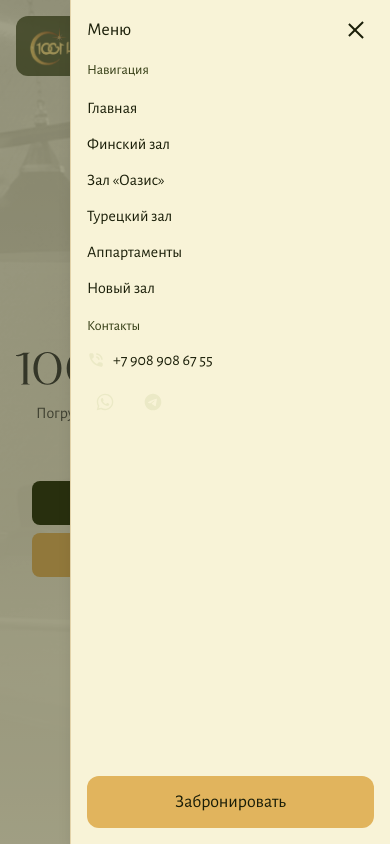
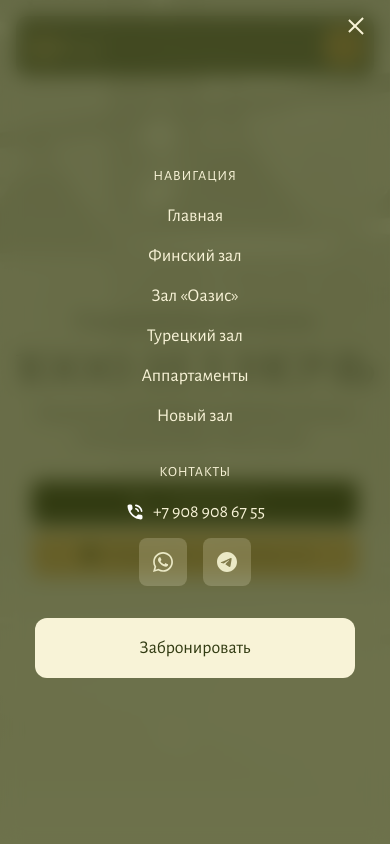
Before and after one commit to Purks1337/sasauni, a Next.js app: page / in a window 390 px wide. Both pictures are taken after a click on the button "Открыть меню". Shown: the top 844 px of the page. Built offline with nearby package versions, Linux system fonts and the light colour scheme.

Commit message:
white theme

```diff
--- a/src/widgets/header/ui/mobile-menu.tsx
+++ b/src/widgets/header/ui/mobile-menu.tsx
@@ -26,63 +26,61 @@ export function MobileMenu() {
       </button>
 
       {mounted && isMenuOpen && createPortal(
-        <>
-          <button
-            aria-label="Закрыть меню"
-            onClick={closeMenu}
-            className="lg:hidden fixed inset-0 z-[100] bg-[#1A1E08]/40"
-          />
-          <div className="lg:hidden fixed right-0 top-0 z-[110] h-full w-80 max-w-[85%] sm:max-w-[80%] bg-[#F8F3D7] border-l border-[#E2D2A9] p-4 sm:p-5 flex flex-col gap-4 sm:gap-6 shadow-lg">
-            <div className="flex items-center justify-between">
-              <span className="text-[#1A1E08] text-lg">Меню</span>
+        <div className="lg:hidden fixed inset-0 z-[110] bg-[rgba(50,59,18,0.7)] backdrop-blur-[10px] flex items-center justify-center p-4">
+          <div className="flex flex-col items-center justify-center gap-8 sm:gap-10 w-full max-w-md">
+            {/* Close button */}
             <button
               type="button"
               aria-label="Закрыть меню"
               onClick={closeMenu}
-                className="rounded-lg p-2 text-[#1A1E08] hover:bg-[#E2D2A9]/50"
+              className="absolute top-4 right-4 sm:top-6 sm:right-6 rounded-lg p-2 text-[#F8F3D7] hover:bg-[rgba(248,243,215,0.2)] transition-colors"
             >
-                <span className="block w-5 h-[2px] bg-[#1A1E08] rotate-45 translate-y-[2px]" />
-                <span className="block w-5 h-[2px] bg-[#1A1E08] -rotate-45 -translate-y-[2px]" />
+              <span className="block w-5 h-[2px] bg-[#F8F3D7] rotate-45 translate-y-[2px]" />
+              <span className="block w-5 h-[2px] bg-[#F8F3D7] -rotate-45 -translate-y-[2px]" />
             </button>
-            </div>
 
-            <div className="space-y-4">
-              <p className="text-[#323b12] text-sm">Навигация</p>
-              <div className="flex flex-col gap-3">
-                <Link href="/" className="text-left text-[#1A1E08] text-base hover:text-[color:var(--accent)]" onClick={closeMenu}>Главная</Link>
-                <Link href="/rooms/fin" className="text-left text-[#1A1E08] text-base hover:text-[color:var(--accent)]" onClick={closeMenu}>Финский зал</Link>
-                <Link href="/rooms/fin-small" className="text-left text-[#1A1E08] text-base hover:text-[color:var(--accent)]" onClick={closeMenu}>Зал «Оазис»</Link>
-                <Link href="/rooms/turkey" className="text-left text-[#1A1E08] text-base hover:text-[color:var(--accent)]" onClick={closeMenu}>Турецкий зал</Link>
-                <Link href="/rooms/apps" className="text-left text-[#1A1E08] text-base hover:text-[color:var(--accent)]" onClick={closeMenu}>Аппартаменты</Link>
-                <Link href="/rooms/new-hall" className="text-left text-[#1A1E08] text-base hover:text-[color:var(--accent)]" onClick={closeMenu}>Новый зал</Link>
+            {/* Navigation */}
+            <div className="flex flex-col items-center gap-4 sm:gap-5">
+              <p className="text-[#F8F3D7] text-sm font-medium uppercase tracking-wider">Навигация</p>
+              <div className="flex flex-col items-center gap-3 sm:gap-4">
+                <Link href="/" className="text-[#F8F3D7] text-lg sm:text-xl hover:text-[color:var(--accent)] transition-colors" onClick={closeMenu}>Главная</Link>
+                <Link href="/rooms/fin" className="text-[#F8F3D7] text-lg sm:text-xl hover:text-[color:var(--accent)] transition-colors" onClick={closeMenu}>Финский зал</Link>
+                <Link href="/rooms/fin-small" className="text-[#F8F3D7] text-lg sm:text-xl hover:text-[color:var(--accent)] transition-colors" onClick={closeMenu}>Зал «Оазис»</Link>
+                <Link href="/rooms/turkey" className="text-[#F8F3D7] text-lg sm:text-xl hover:text-[color:var(--accent)] transition-colors" onClick={closeMenu}>Турецкий зал</Link>
+                <Link href="/rooms/apps" className="text-[#F8F3D7] text-lg sm:text-xl hover:text-[color:var(--accent)] transition-colors" onClick={closeMenu}>Аппартаменты</Link>
+                <Link href="/rooms/new-hall" className="text-[#F8F3D7] text-lg sm:text-xl hover:text-[color:var(--accent)] transition-colors" onClick={closeMenu}>Новый зал</Link>
               </div>
             </div>
 
-            <div className="space-y-3">
-              <p className="text-[#323b12] text-sm">Контакты</p>
-              <div className="flex items-center gap-3">
-                <a href="tel:+79089086755" className="flex items-center gap-2 text-[#1A1E08] text-base hover:text-[color:var(--accent)]" onClick={closeMenu}>
-                  <Image src="/images/phone-icon.svg" alt="Phone" width={18} height={18} />
+            {/* Contacts */}
+            <div className="flex flex-col items-center gap-4 sm:gap-5">
+              <p className="text-[#F8F3D7] text-sm font-medium uppercase tracking-wider">Контакты</p>
+              <div className="flex flex-col items-center gap-3 sm:gap-4">
+                <a href="tel:+79089086755" className="flex items-center gap-2 text-[#F8F3D7] text-lg sm:text-xl hover:text-[color:var(--accent)] transition-colors" onClick={closeMenu}>
+                  <Image src="/images/phone-icon.svg" alt="Phone" width={20} height={20} className="filter brightness-0 invert" />
                   <span>+7 908 908 67 55</span>
                 </a>
-              </div>
-              <div className="flex items-center gap-3">
-                <a href="https://wa.me/79089086755" className="inline-flex p-2 rounded-lg hover:bg-[#E2D2A9]/50" onClick={closeMenu} aria-label="WhatsApp">
-                  <Image src="/images/header-icons/whatsapp.svg" alt="WhatsApp" width={20} height={20} />
+                <div className="flex items-center gap-4">
+                  <a href="https://wa.me/79089086755" className="inline-flex p-3 rounded-lg bg-[rgba(248,243,215,0.2)] hover:bg-[rgba(248,243,215,0.3)] transition-colors" onClick={closeMenu} aria-label="WhatsApp">
+                    <Image src="/images/header-icons/whatsapp.svg" alt="WhatsApp" width={24} height={24} />
                   </a>
-                <a href="https://t.me/79089086755" className="inline-flex p-2 rounded-lg hover:bg-[#E2D2A9]/50" onClick={closeMenu} aria-label="Telegram">
-                  <Image src="/images/header-icons/telegram.svg" alt="Telegram" width={20} height={20} />
+                  <a href="https://t.me/79089086755" className="inline-flex p-3 rounded-lg bg-[rgba(248,243,215,0.2)] hover:bg-[rgba(248,243,215,0.3)] transition-colors" onClick={closeMenu} aria-label="Telegram">
+                    <Image src="/images/header-icons/telegram.svg" alt="Telegram" width={24} height={24} />
                   </a>
                 </div>
               </div>
+            </div>
 
-            <div className="mt-auto">
-              <a href="tel:+79089086755" className="w-full inline-flex items-center justify-center bg-[#e1b45d] hover:bg-[#d4a04a] text-[#1a1e08] rounded-xl px-6 py-3 text-lg font-normal transition-colors">
+            {/* Book button */}
+            <a
+              href="tel:+79089086755"
+              className="w-full max-w-xs inline-flex items-center justify-center bg-[#F8F3D7] hover:bg-[#e8e3c7] text-[#323B12] rounded-xl px-6 py-4 text-lg font-medium transition-colors"
+              onClick={closeMenu}
+            >
               Забронировать
             </a>
           </div>
-          </div>
-        </>,
+        </div>,
         document.body
       )}
     </>
```
Lines whose indentation alone changed are shown as unchanged.
